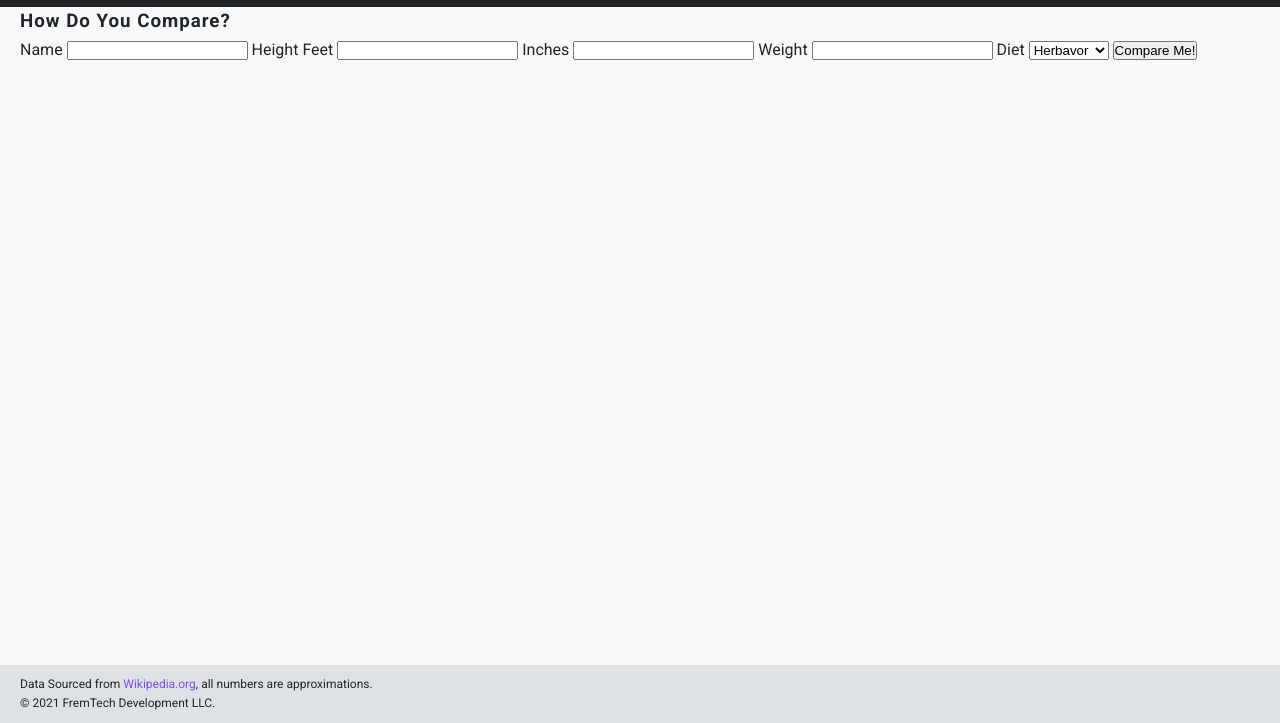
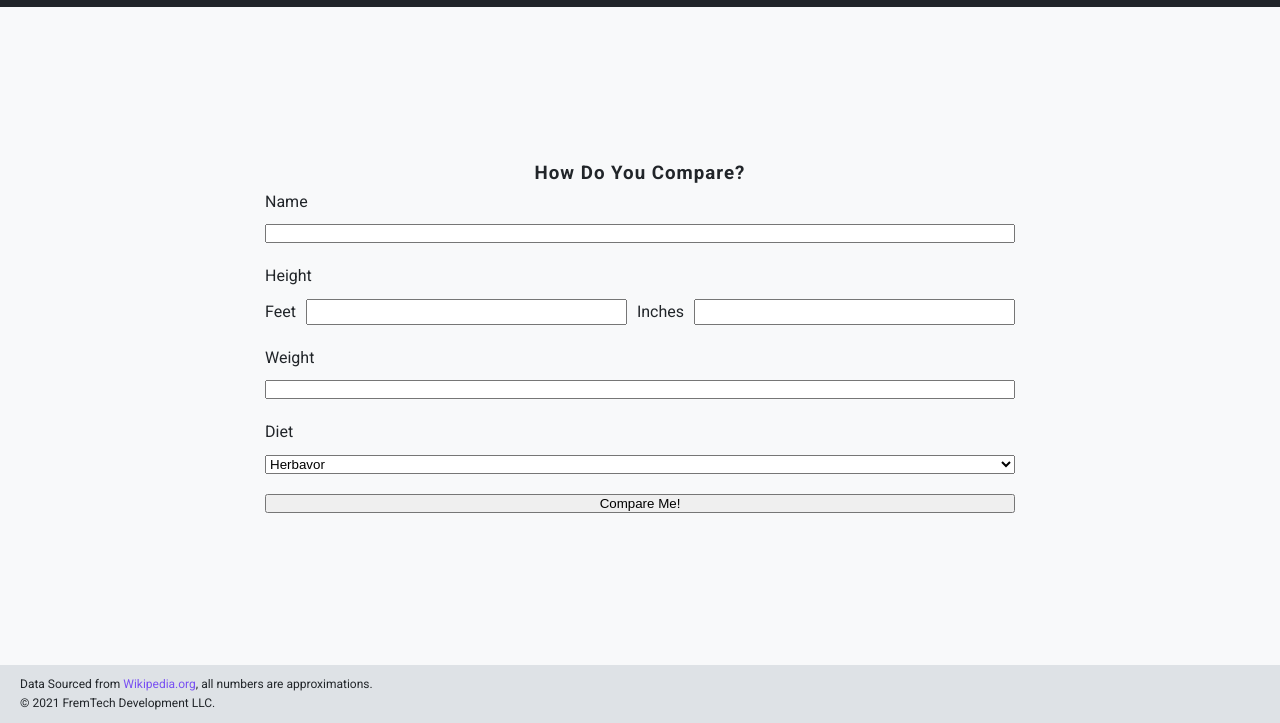
Before and after one commit to kfremgen97/Dinosaurs, a website built with webpack: page src/index.html in a window 1280 px wide. Shown: the part 77-800 px from the top of the page. Built offline with nearby package versions, Linux system fonts and the light colour scheme.

Commit message:
feat: Put form structure styles

```diff
--- a/src/index.html
+++ b/src/index.html
@@ -30,21 +30,29 @@
     <div class="view view--form">
         <h3 class="heading heading--3">How Do You Compare?</h3>
         <form class="form">
+            <div class="form__item form__item--name">
             <label for="name" class="form__label">Name</label>
             <input type="text" name="name" id="name" class="form__input form__input--name" >
-            <label class="form__label">Height</label>
+            </div>
+            <div class="form__item form__item--height">
+            <label class="form__label form__label--height">Height</label>
             <label for="feet" class="form__label form__label--small">Feet</label>
             <input type="number" name="feet" id="feet" class="form__input form__input--feet" >
             <label for="inch" class="form__label form__label--small">Inches</label>
             <input type="number" name="inch" id="inch" class="form__input form__input--inch" >
+            </div>
+            <div class="form__item form__item--weight">
             <label for="weight" class="form__label">Weight</label>
             <input type="number" name="weight" id="weight" class="form__input form__input--weight">
+            </div>
+            <div class="form__item form__item--diet">
             <label for="diet" class="form__label">Diet</label>
             <select name="diet" id="diet" class="form__select">
                 <option value="herbavor">Herbavor</option>
                 <option value="omnivore">Omnivore</option>
                 <option value="carnivore">Carnivore</option>
             </select>
+            </div>
             <button class="button button--submit">
                 Compare Me!
             </button>
--- a/src/scss/base/_typography.scss
+++ b/src/scss/base/_typography.scss
@@ -1,12 +1,12 @@
 /* Overall typography */
 
 body {
-  // Set the font properties
+  // set the font properties
   font-family: 'Roboto', sans-serif;
   font-size: 1.6rem;
   font-weight: 400;
   color: $black;
-  // Set the line height to 1.6 times the font size
+  // set the line height to 1.6 times the font size
   line-height: 1.6;
 }
 
--- /dev/null
+++ b/src/scss/component/_form.scss
@@ -0,0 +1,42 @@
+/* form */
+
+.form {
+  // Set the width
+  width: 75rem;
+  // Set the form to a grid with 1 column and x amount of rows
+  display: grid;
+  grid-template-columns: 1fr;
+  grid-auto-rows: min-content;
+  // Set the grid gap to 2rem
+  grid-gap: 2rem;
+
+
+  &__item {
+    // set the form item to a grid with 1 column and 2 rows
+    // set the grid gap to 1rem
+    display: grid;
+    grid-gap: 1rem;
+    grid-template-columns: 1fr;
+    grid-template-rows: repeat(2,min-content);
+
+    &--height {
+      // set 4 columns for form item height
+      grid-template-columns: min-content 1fr min-content 1fr;
+    }
+
+  }
+
+  &__label {
+    &--height {
+      // set the grid column for form label height
+      grid-column: 1/-1;
+    }
+  }
+
+  &__input {
+
+
+  }
+
+
+}
--- /dev/null
+++ b/src/scss/component/_view.scss
@@ -0,0 +1,18 @@
+/* view */
+
+.view {
+
+  // set the view to take up its parent container
+  height: 100%;
+  width: 100%;
+
+  // form view
+  &--form {
+    // set the display to flex with a direction of column
+    display: flex;
+    flex-direction: column;
+    // center the  flex items on both axis
+    align-items: center;
+    justify-content: center;
+  }
+}
--- a/src/scss/layout/_grid.scss
+++ b/src/scss/layout/_grid.scss
@@ -1,7 +1,7 @@
 /* grid */
 
 .grid {
-  // Create a grid with 4 rows and 6 columns
+  // create a grid with 4 rows and 6 columns
   display: grid;
   grid-template-rows: min-content repeat(2,minmax(min-content,1fr)) min-content;
   grid-template-columns: 2rem repeat(4,1fr) 2rem;
@@ -10,6 +10,6 @@
                         '. main main main main .'
                         '. main main main main .'
                         'footer footer footer footer footer footer';
-  // Set the minimum height to 100viewport height
+  // set the minimum height to 100viewport height
   min-height: 100vh;
 }
--- a/src/scss/layout/_main.scss
+++ b/src/scss/layout/_main.scss
@@ -1,6 +1,6 @@
 /* main */
 
 .main {
-  // Set the grid area
+  // set the grid area
   grid-area: main;
 }
--- a/src/scss/main.scss
+++ b/src/scss/main.scss
@@ -1,13 +1,15 @@
-// Base imports
+// base imports
 @import './abstract/variables';
 @import './base/base';
 @import './base/typography';
 @import './base/utiilities';
-// Layout imports
+// layout imports
 @import './layout/grid';
 @import './layout/header';
 @import './layout/main';
 @import './layout/footer';
-// Component imports
+// component imports
 @import './component/logo';
+@import './component/view';
+@import './component/form';
 @import './component/data';
```
Also changed, not shown: src/scss/layout/_header.scss (+5 -5 lines).
